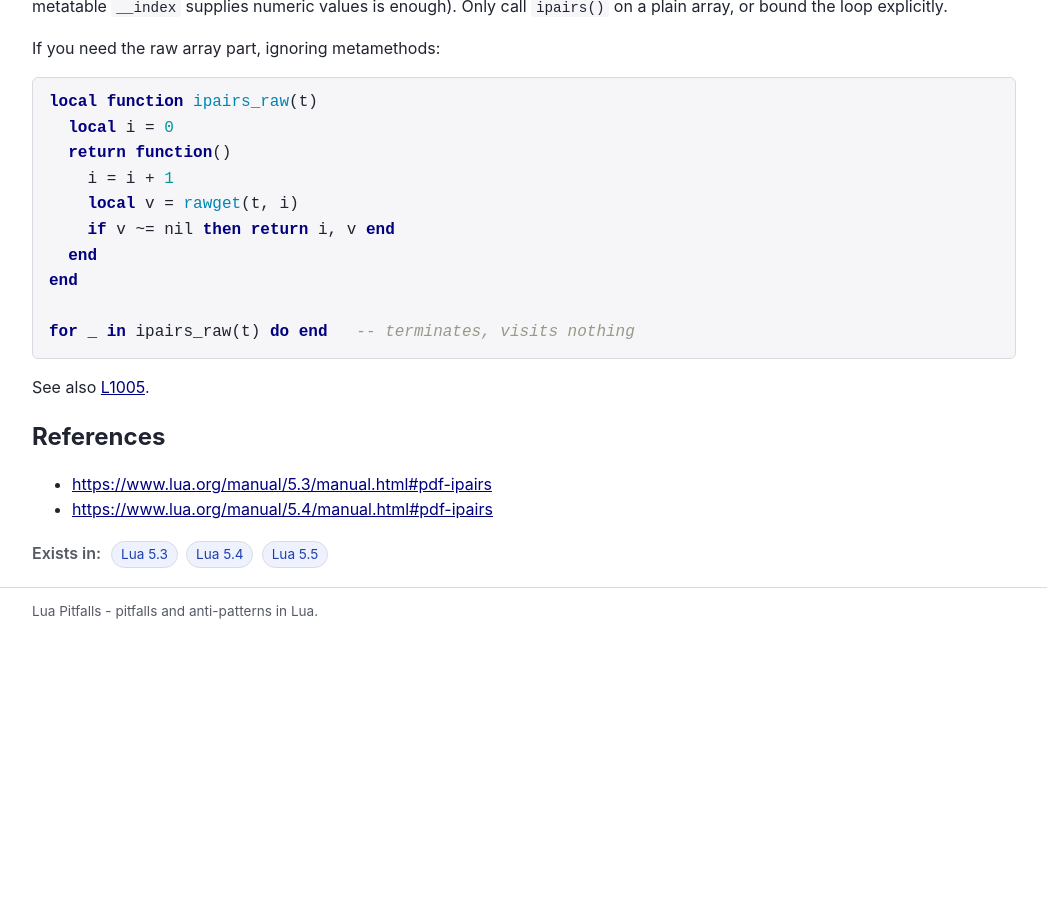
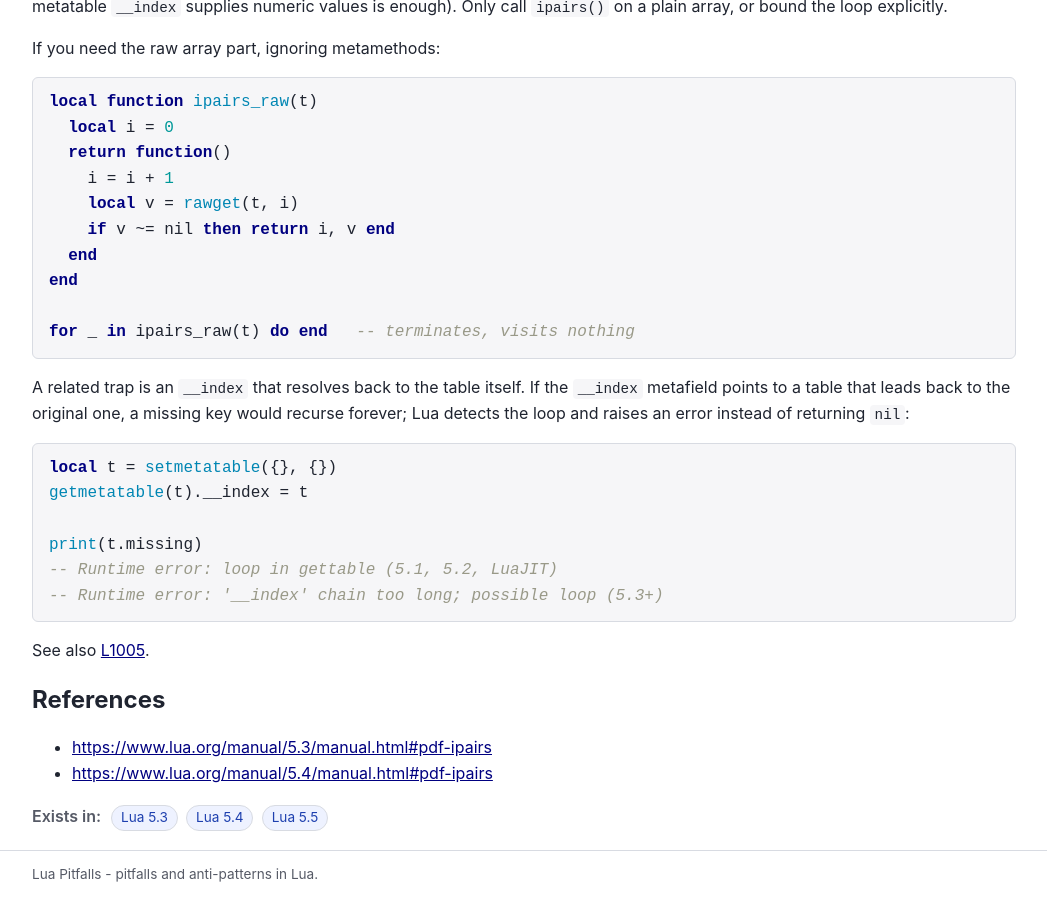
Before and after one commit to ligurio/lua-pitfalls, a Jekyll site: the page built from _pitfalls/L1029.md, in a window 1280 px wide and 900 px high, scrolled down 1006 px. Shown: the whole window, without its empty margins (116-1163 px from the left). Built offline with Jekyll 4.4.1, drawn with Linux system fonts in a browser that asks for light colours; before the commit the page ends 1642 px from its top, so only the background shows below that.

Commit message:
Extend L1029 with a self-referential __index
Add an example where __index points back to the table, so a
missing key loops and Lua raises an error instead of returning nil
on every supported runtime.

Runtime: Lua 5.3, 5.4, 5.5 (Lua 5.1, 5.2 and LuaJIT report a
different message).

````diff
--- a/_pitfalls/L1029.md
+++ b/_pitfalls/L1029.md
@@ -61,6 +61,20 @@ end
 for _ in ipairs_raw(t) do end   -- terminates, visits nothing
 ```
 
+A related trap is an `__index` that resolves back to the table itself. If the
+`__index` metafield points to a table that leads back to the original one, a
+missing key would recurse forever; Lua detects the loop and raises an error
+instead of returning `nil`:
+
+```lua
+local t = setmetatable({}, {})
+getmetatable(t).__index = t
+
+print(t.missing)
+-- Runtime error: loop in gettable (5.1, 5.2, LuaJIT)
+-- Runtime error: '__index' chain too long; possible loop (5.3+)
+```
+
 See also [L1005]({{ '/p/L1005/' | relative_url }}).
 
 ## References
````
